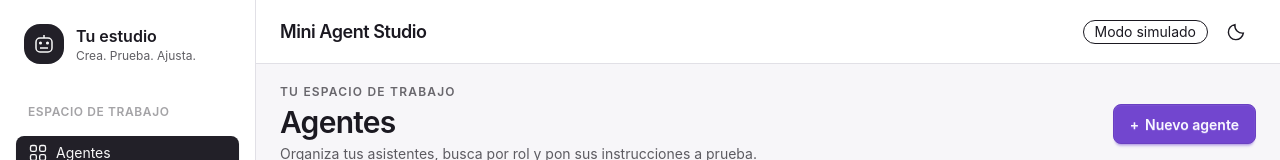
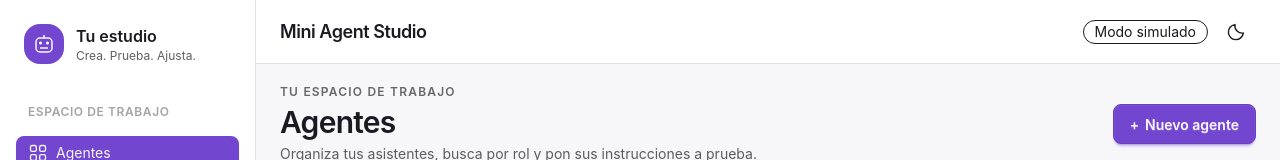
Before and after one commit to YouRobla/mini-agent-studio, a React (Vite) app in the folder frontend/: page / in a window 1280 px wide. Shown: the top 160 px of the page. Built offline with nearby package versions, Linux system fonts and the light colour scheme; no server answers.

Commit message:
style(frontend): menú lateral y logo con el color primario
El elemento activo del menú usa --menu-active-bg/fg de daisyUI con el
primario, igual que los botones.

```diff
--- a/frontend/src/components/layout/StudioLayout.tsx
+++ b/frontend/src/components/layout/StudioLayout.tsx
@@ -82,7 +82,7 @@ export function StudioLayout() {
         <aside className="flex min-h-full w-64 flex-col border-r border-base-300 bg-base-100 p-4">
           <div className="mb-6 flex items-center gap-3 px-2 py-2">
             <span
-              className="flex size-10 items-center justify-center rounded-box bg-neutral text-neutral-content"
+              className="flex size-10 items-center justify-center rounded-box bg-primary text-primary-content"
               aria-hidden="true"
             >
               <svg
@@ -106,7 +106,7 @@ export function StudioLayout() {
             </div>
           </div>
           <nav id="studio-navigation" aria-label="Navegación principal">
-            <ul className="menu w-full gap-2 p-0">
+            <ul className="menu w-full gap-2 p-0 [--menu-active-bg:var(--color-primary)] [--menu-active-fg:var(--color-primary-content)]">
               <li className="menu-title px-3 text-xs tracking-wider">
                 ESPACIO DE TRABAJO
               </li>
```
